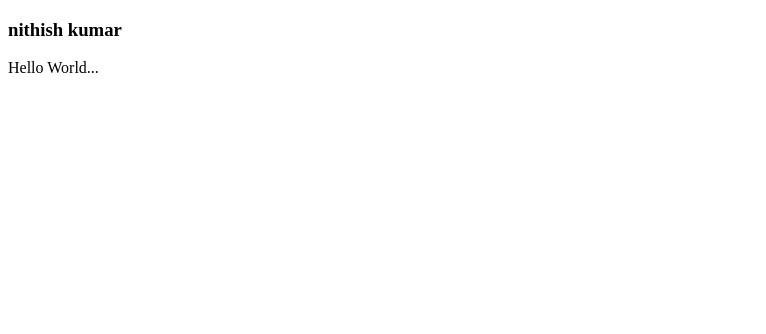
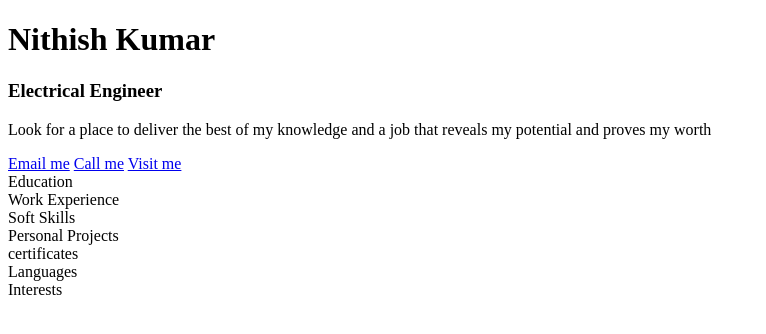
Before and after one commit to nithish11011999/personal-portfolio, a website: page index.html in a window 1280 px wide. Shown: the whole page, without its empty margins (0-766 px from the left). Drawn offline with Linux system fonts and the light colour scheme.

Commit message:
today working in index.html file.

```diff
--- a/index.html
+++ b/index.html
@@ -1,11 +1,45 @@
 <!DOCTYPE html>
 <head>
-    <title>
-        First Browser
-    </title>
+    <title>Nithish Kumar</title>
 </head>
 <body>
-    <h3>nithish kumar</h3>
-    <p>Hello World...</p>
+    <div id="header">
+       <h1> Nithish Kumar</h1>
+        <h3>Electrical Engineer</h3>
+        <p>Look for a place to deliver the best of my knowledge and a job that reveals my potential and proves my worth</p>
+    </div>
+    <div id="contacts">
+        <a href="mailto:nithishkumar784@gmail.com" title="It will open your gmail account">Email me</a>
+        <a href="tel:9361486915" title="It indicates you to connect with phone">Call me</a>
+        <a href="https://www.google.com/maps/place/Madurai,+Tamil+Nadu/@9.917835,78.087804,13z/data=!3m1!4b1!4m5!3m4!1s0x3b00c582b1189633:0xdc955b7264f63933!8m2!3d9.9252007!4d78.1197754" target="_blank" title="It will take you to another webpage">Visit me</a>
+    </div>
+    <div id="main-content">
+        <div id="left">
+            <div class="content-box">
+                Education
+            </div>
+            <div class="content-box">
+                Work Experience
+            </div>
+        </div>
+        <div id="right">
+            <div class="content-box">
+                Soft Skills
+            </div>
+            <div class="content-box">
+                Personal Projects
+            </div>
+            <div class="content-box">
+                certificates
+            </div>
+            <div class="content-box">
+                Languages
+            </div>
+            <div class="content-box">
+                Interests
+            </div>
+        </div>
+    </div>
+    </div>
 </body>
 </html>
```
